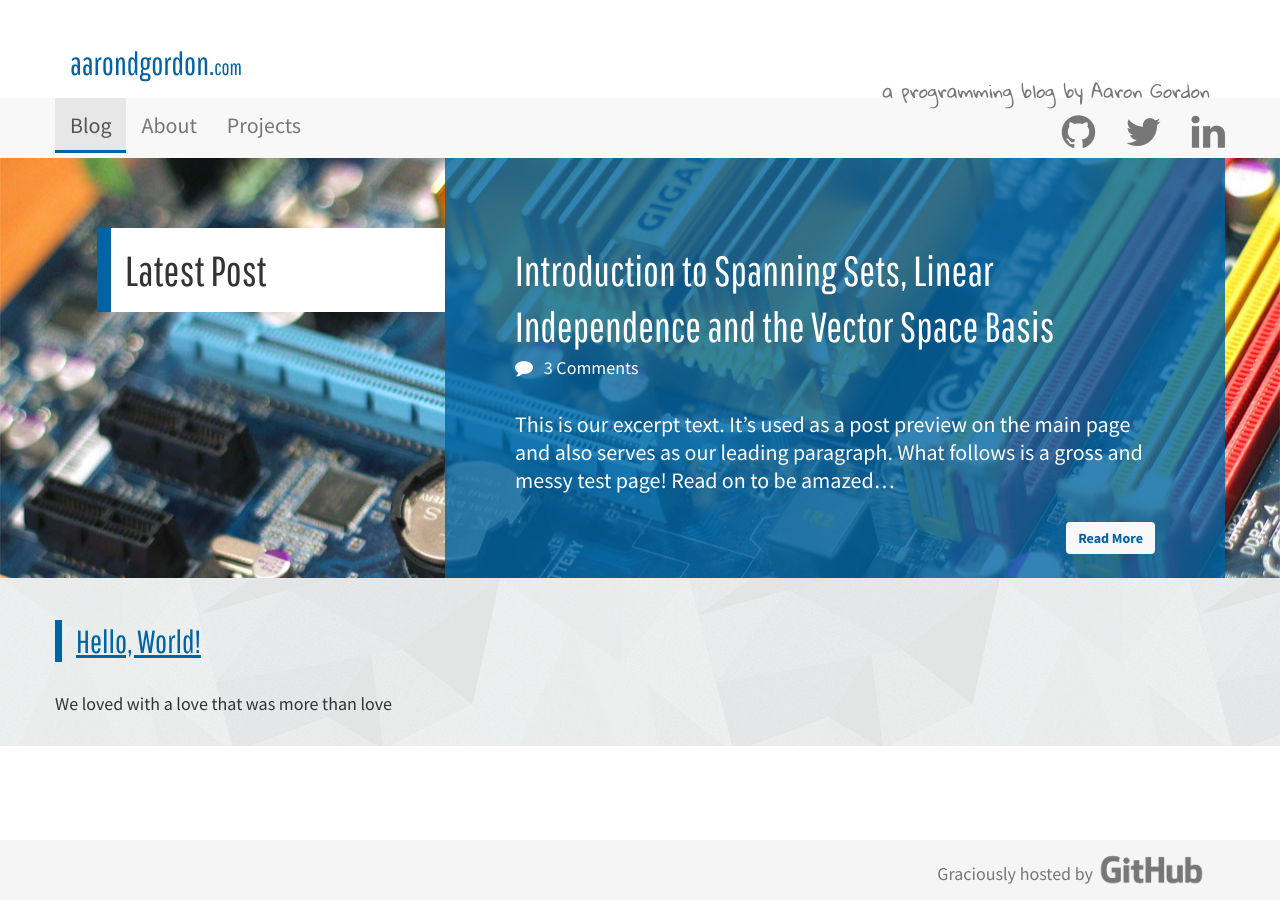
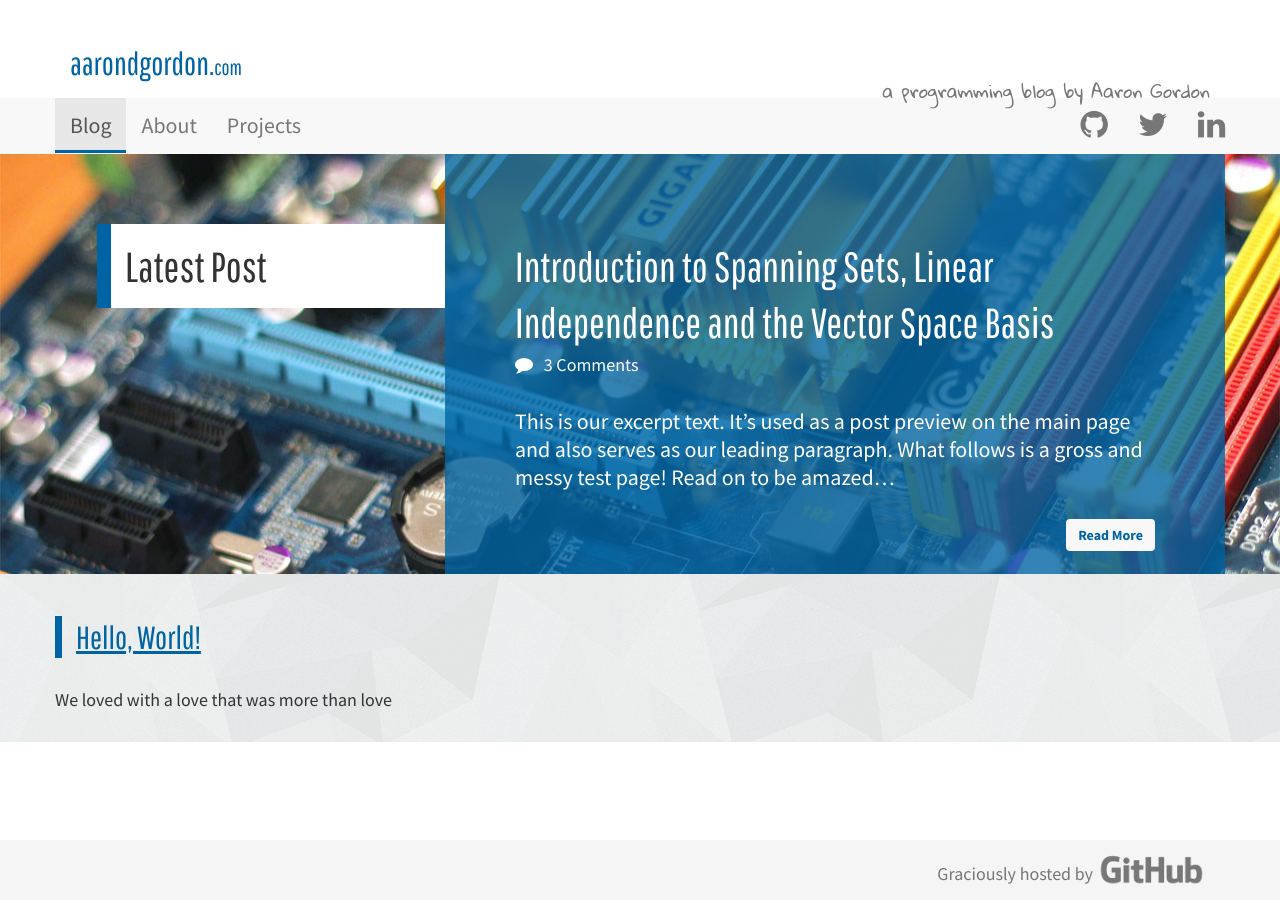
Before and after one commit to aarondgordon/aarondgordon.github.io, a Jekyll site: the page built from index.html, in a window 1280 px wide. Built offline with Jekyll 4.4.1, drawn with Linux system fonts in a browser that asks for light colours; nearby versions of some CDN libraries.

Commit message:
Corrected social icon size

```diff
--- a/assets/css/layout.css
+++ b/assets/css/layout.css
@@ -77,7 +77,7 @@ body {
 }
 
 .navbar-social>li>a {
-    font-size: 1.778em; /* 32px/18px */
+    font-size: 1.455em; /* 32px/22px */
     line-height: 1.3125; /* 3 x baseline | 42px/32px */
     padding-top: 0.21875em; /* 1/2 x baseline | 7px/32px */
     padding-bottom: 0;
```
